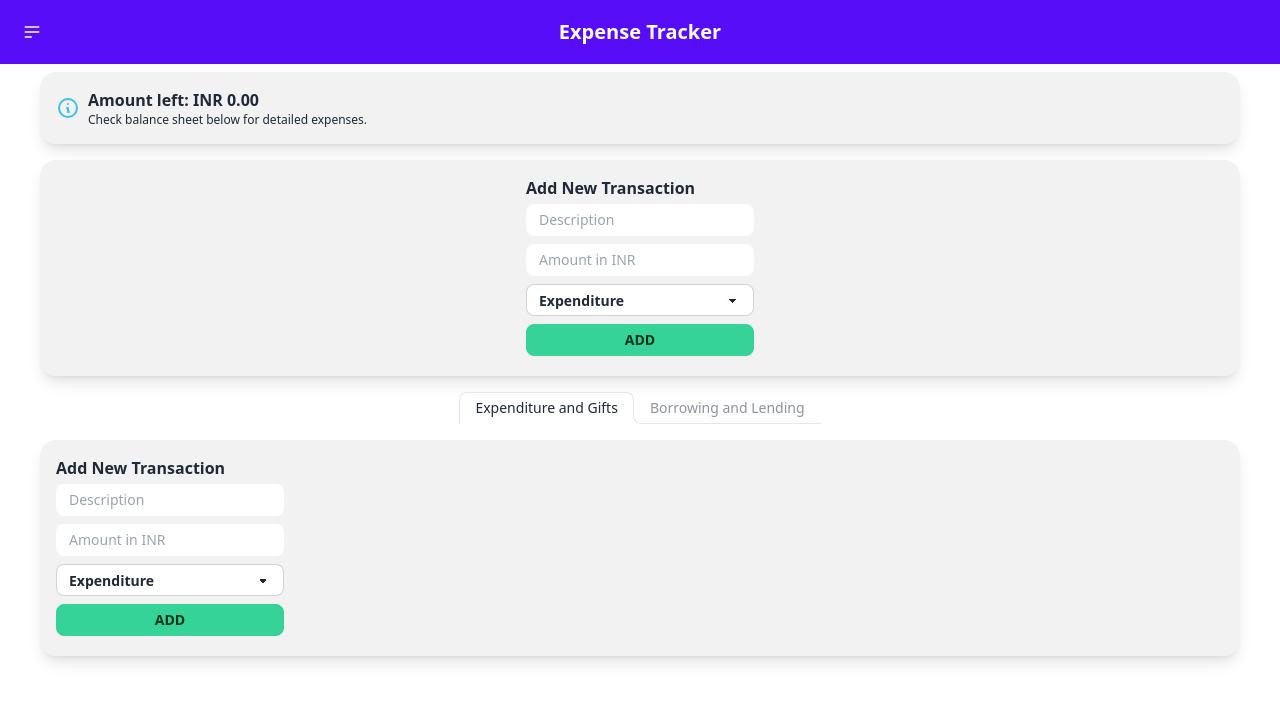
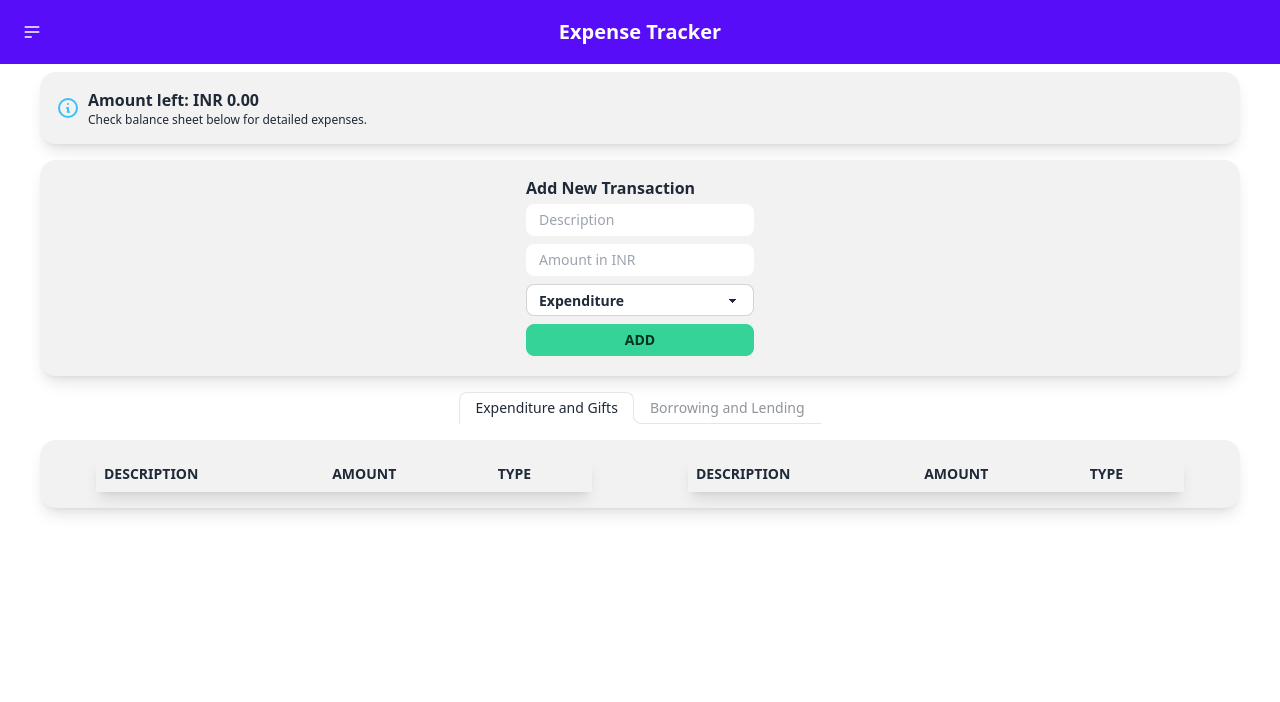
Before and after one commit to vatsal-dev/FinPower, a React (Create React App) app: page / in a window 1280 px wide. Shown: the top 702 px of the page. Built offline with nearby package versions, Linux system fonts and the light colour scheme.

Commit message:
added expenditure/gifts tables under history tab

```diff
--- a/src/App.js
+++ b/src/App.js
@@ -10,9 +10,12 @@ function App() {
   return (
     <GlobalProvider>
       <Header />
-      <Balance balance="234" />
-      <Newtransaction />
-      <History />
+      <div>
+        <Balance balance="234" />
+        <Newtransaction />
+        <History />
+      </div>
+
 
     </GlobalProvider>
   );
--- a/src/components/expenditure-gifts.js
+++ b/src/components/expenditure-gifts.js
@@ -2,101 +2,69 @@ import React, { useState, useContext } from "react";
 import { GlobalContext } from "../context/GlobalStats";
 
 export const ExpenditureGifts = () => {
-  const { addTransaction } = useContext(GlobalContext);
-  const [text, setText] = useState("");
-  const [amount, setAmount] = useState();
-  const [type, setType] = useState("E");
-  const [person, setPerson] = useState("Da");
+  const { transactions } = useContext(GlobalContext);
 
-  const onSubmit = (text, amount, type, person) => {
-    const newTransaction = {
-      id: Math.floor(Math.random() * 1000000),
-      text,
-      amount: parseInt(amount, 10),
-      type: type,
-      person: person,
-    };
-
-    addTransaction(newTransaction);
-
-    setText("");
-    setAmount("");
-  };
+  const expenditure = {};
+  const gifts = {};
+  transactions.forEach((transaction) => {
+    if (transaction.type === "E") {
+      if (!expenditure[transaction.text]) {
+        expenditure[transaction.text] = transaction.amount;
+      } else {
+        expenditure[transaction.text] += transaction.amount;
+      }
+    }
+    if (transaction.type === "G") {
+      if (!gifts[transaction.text]) {
+        gifts[transaction.text] = transaction.amount;
+      } else {
+        gifts[transaction.text] += transaction.amount;
+      }
+    }
+  });
 
   return (
     <div className="flex">
-      <div className="alert shadow-lg mx-10 my-2 ">
-        <div>
-          <div className="">
-            <h3 className="font-bold">Add New Transaction</h3>
-            <div className="grid grid-flow-row auto-rows-max">
-              <div className="flex-auto w-full">
-                <input
-                  id="desc"
-                  type="text"
-                  placeholder="Description"
-                  className="flex-auto w-full input my-1 input-sm"
-                  value={text}
-                  onChange={(e) => setText(e.target.value)}
-                  required
-                />
-              </div>
+      <div className="flex alert shadow-lg mx-10 my-2 justify-center">
+        <table className=" flex table table-compact w-9/12 justify-center mx-10 shadow-lg rounded-lg">
+          <thead>
+            <tr>
 
-              <div className="flex-auto w-full">
-                <input
-                  id="money"
-                  type="text"
-                  placeholder="Amount in INR"
-                  className="flex-auto w-full input  my-1 input-sm"
-                  value={amount}
-                  onChange={(e) => setAmount(e.target.value)}
-                />
-              </div>
+              <th>Description</th>
+              <th>Amount</th>
+              <th>Type</th>
+            </tr>
+          </thead>
+          <tbody>
+            {Object.entries(gifts).map(([key, value]) => (
+              <tr>
 
-              <select
-                class="select select-bordered select-sm w-full max-w-xs my-1"
-                value={type}
-                onChange={(e) => setType(e.target.value)}
-              >
-                <option selected value="E">
-                  Expenditure
-                </option>
-                <option value="B">Borrowed</option>
-                <option value="L">Lent</option>
-                <option value="G">Gift</option>
-              </select>
+                <td>{key}</td>
+                <td>{value}</td>
+                <td>Gifts</td>
+              </tr>
+            ))}
+          </tbody>
+        </table>
+        <table className="table table-compact w-9/12 mx-10  rounded-lg shadow-lg">
+          <thead>
+            <tr>
 
-              {type === "B" || type === "L" ? (
-                <div>
-
-                  <select
-                    class="select select-bordered select-sm w-full max-w-xs my-1"
-                    value={person}
-                    onChange={(e) => setPerson(e.target.value)}
-                  >
-                    <option selected value="Da">
-                      Da
-                    </option>
-                    <option value="Ar">Ar</option>
-                    <option value="Va">Va</option>
-                    <option value="Pr">Pr</option>
-                    <option value="Na">Na</option>
-                  </select>
-                  {person}
-                </div>
-              ) : null}
-
-              <div className=" w-full my-1">
-                <button
-                  className=" w-full btn btn-success btn-sm"
-                  onClick={() => onSubmit(text, amount, type, person)}
-                >
-                  Add
-                </button>
-              </div>
-            </div>
-          </div>
-        </div>
+              <th>Description</th>
+              <th>Amount</th>
+              <th>Type</th>
+            </tr>
+          </thead>
+          <tbody>
+            {Object.entries(expenditure).map(([key, value]) => (
+              <tr>
+                <td>{key}</td>
+                <td>{value}</td>
+                <td>Expenditure</td>
+              </tr>
+            ))}
+          </tbody>
+        </table>
       </div>
     </div>
   );
```
